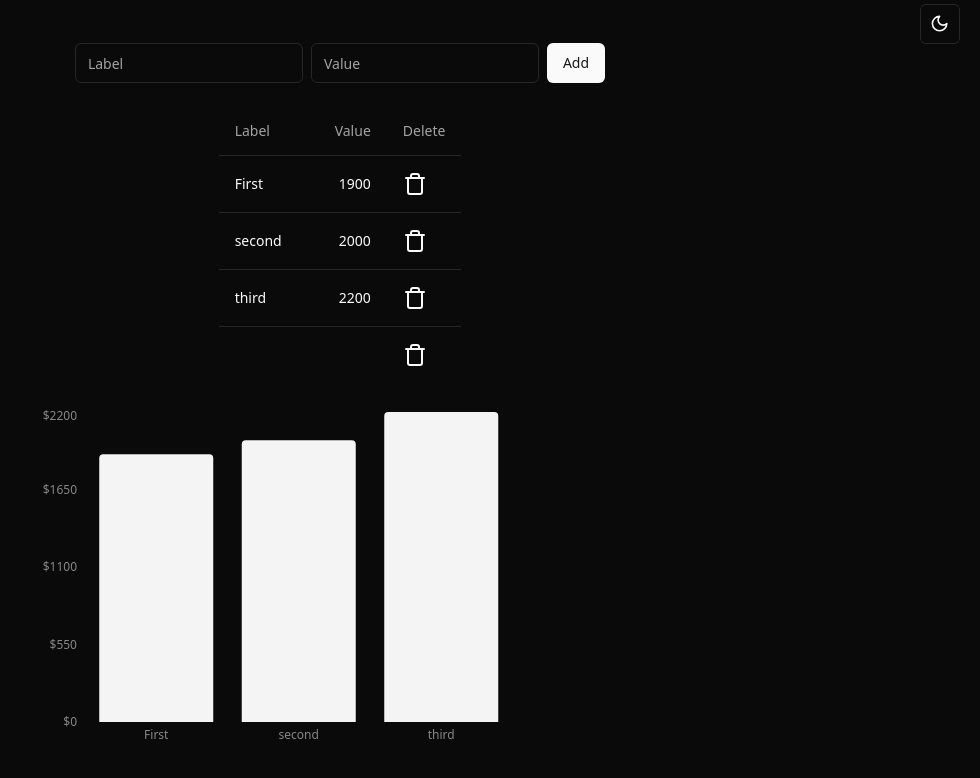
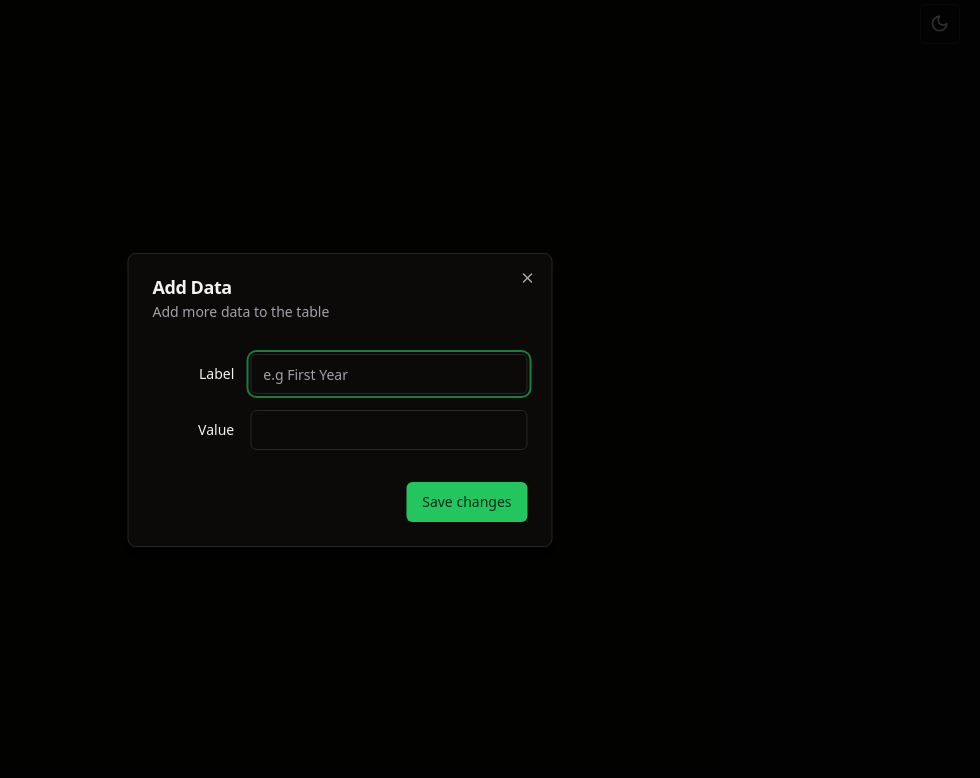
Before and after one commit to Croosh/simplycharting, a React (Vite) app: page / in a window 1280 px wide. Both pictures are taken after a click on the button "Add". Shown: the top 778 px of the page, without its empty margins (300-1280 px from the left). Built offline with nearby package versions, Linux system fonts and the light colour scheme.

Commit message:
Add Context and Divided to mini components

```diff
--- a/package.json
+++ b/package.json
@@ -10,6 +10,7 @@
     "preview": "vite preview"
   },
   "dependencies": {
+    "@radix-ui/react-dialog": "^1.0.5",
     "@radix-ui/react-dropdown-menu": "^2.0.6",
     "@radix-ui/react-label": "^2.0.2",
     "@radix-ui/react-slot": "^1.0.2",
--- /dev/null
+++ b/src/components/CreatePopup.tsx
@@ -0,0 +1,81 @@
+import { Button } from "./ui/button";
+import {
+  Dialog,
+  DialogContent,
+  DialogDescription,
+  DialogFooter,
+  DialogHeader,
+  DialogTitle,
+  DialogTrigger,
+  DialogClose,
+} from "@/components/ui/dialog";
+import { Input } from "@/components/ui/input";
+import { Label } from "@/components/ui/label";
+import { Context } from "./Dashboard";
+import { useContext, useState } from "react";
+
+function CreatePopup() {
+  const [row, setRow] = useContext<object[]>(Context);
+  const [labelValue, newLabelValue] = useState("");
+  const [value, newValue] = useState("");
+  const handleRowCreate = () => {
+    console.log(row);
+    setRow([...row, { id: Date.now(), name: labelValue, value: value }]);
+    newValue("");
+    newLabelValue("");
+  };
+
+  return (
+    <div>
+      <Dialog>
+        <DialogTrigger asChild>
+          <Button variant="outline">Add</Button>
+        </DialogTrigger>
+        <DialogContent className="sm:max-w-[425px]">
+          <DialogHeader>
+            <DialogTitle>Add Data</DialogTitle>
+            <DialogDescription>Add more data to the table</DialogDescription>
+          </DialogHeader>
+          <div className="grid gap-4 py-4">
+            <div className="grid grid-cols-4 items-center gap-4">
+              <Label htmlFor="name" className="text-right">
+                Label
+              </Label>
+              <Input
+                onChange={(e) => {
+                  newLabelValue(e.target.value);
+                }}
+                id="name"
+                value={labelValue}
+                placeholder="e.g First Year"
+                className="col-span-3"
+              />
+            </div>
+            <div className="grid grid-cols-4 items-center gap-4">
+              <Label htmlFor="username" className="text-right">
+                Value
+              </Label>
+              <Input
+                id="username"
+                value={value}
+                className="col-span-3"
+                onChange={(e) => {
+                  newValue(e.target.value);
+                }}
+              />
+            </div>
+          </div>
+          <DialogFooter>
+            <DialogClose>
+              <Button onClick={handleRowCreate} type="submit">
+                Save changes
+              </Button>
+            </DialogClose>
+          </DialogFooter>
+        </DialogContent>
+      </Dialog>
+    </div>
+  );
+}
+
+export default CreatePopup;
--- a/src/components/Dashboard.tsx
+++ b/src/components/Dashboard.tsx
@@ -1,9 +1,10 @@
-import { Button } from "./ui/button";
-import { Input } from "./ui/input";
-import { useState } from "react";
-import Chart from "./Chart";
+import { createContext, useState } from "react";
 import { ModeToggle } from "./mode-toggle";
 import DataTable from "./Table";
+import CreatePopup from "./CreatePopup";
+
+export const Context = createContext<object[]>([]);
+
 export default function Dashoard() {
   const [row, setRow] = useState<object[]>([
     {
@@ -19,45 +20,18 @@ export default function Dashoard() {
       value: 2200,
     },
   ]);
-  const [labelValue, newLabelValue] = useState("");
-  const [value, newValue] = useState("");
-  const handleRowCreate = () => {
-    console.log(row);
-    setRow([...row, { id: Date.now(), name: labelValue, value: value }]);
-    newValue("");
-    newLabelValue("");
-  };
-
-  const handleDeleteRow = (rowToDelete) => {
-    setRow(row.filter((therow) => therow !== rowToDelete));
-  };
 
   return (
-    <div className=" h-screen relative  justify-center items-center flex flex-col gap-6">
-      <div className="absolute top-1  right-5">
-        <ModeToggle />
+    <Context.Provider value={[row, setRow]}>
+      <div className=" h-screen relative  justify-center items-center flex flex-col gap-6">
+        <div className="absolute top-1  right-5">
+          <ModeToggle />
+        </div>
+        <div className="flex flex-col justify-end items-end">
+          <DataTable />
+          <CreatePopup />
+        </div>
       </div>
-      <div className="flex gap-2">
-        <Input
-          placeholder="Label"
-          value={labelValue}
-          onChange={(e) => {
-            newLabelValue(e.target.value);
-          }}
-        />
-        <Input
-          value={value}
-          placeholder="Value"
-          onChange={(e) => {
-            newValue(e.target.value);
-          }}
-        />
-        <Button onClick={handleRowCreate}>Add</Button>
-      </div>
-      <DataTable data={row} onDeleteRow={handleDeleteRow} />
-      <div className="flex w-[50%]">
-        <Chart data={row} />
-      </div>
-    </div>
+    </Context.Provider>
   );
 }
--- a/src/components/Table.tsx
+++ b/src/components/Table.tsx
@@ -6,27 +6,37 @@ import {
   TableHeader,
   TableRow,
 } from "@/components/ui/table";
-import { Trash } from "lucide-react";
+import { X } from "lucide-react";
+import { Context } from "./Dashboard";
+import { useContext } from "react";
 
-function DataTable({ data, onDeleteRow }) {
+function DataTable() {
+  const [row, setRow] = useContext<object[]>(Context);
+  const handleDeleteRow = (rowToDelete) => {
+    setRow(row.filter((therow) => therow !== rowToDelete));
+  };
   return (
     <div>
       <Table>
         <TableHeader>
           <TableRow>
             <TableHead className="w-[100px]">Label</TableHead>
-            <TableHead className="text-right">Value</TableHead>
-            <TableHead className="text-right">Delete</TableHead>
+            <TableHead className="text-center">Value</TableHead>
+            <TableHead className="w-[100px]"></TableHead>
           </TableRow>
         </TableHeader>
         <TableBody>
-          {data.map((row) => {
+          {row.map((data) => {
             return (
               <TableRow>
-                <TableCell className="font-medium">{row.name}</TableCell>
-                <TableCell className="text-right">{row.value}</TableCell>
-                <TableCell>
-                  <Trash onClick={() => onDeleteRow(row)} />
+                <TableCell className="font-medium">{data.name}</TableCell>
+                <TableCell className="  text-center">{data.value}</TableCell>
+                <TableCell className="text-right items-center flex justify-end">
+                  <X
+                    width={16}
+                    cursor={"pointer"}
+                    onClick={() => handleDeleteRow(data)}
+                  />
                 </TableCell>
               </TableRow>
             );
--- /dev/null
+++ b/src/components/ui/dialog.tsx
@@ -0,0 +1,120 @@
+import * as React from "react"
+import * as DialogPrimitive from "@radix-ui/react-dialog"
+import { X } from "lucide-react"
+
+import { cn } from "@/lib/utils"
+
+const Dialog = DialogPrimitive.Root
+
+const DialogTrigger = DialogPrimitive.Trigger
+
+const DialogPortal = DialogPrimitive.Portal
+
+const DialogClose = DialogPrimitive.Close
+
+const DialogOverlay = React.forwardRef<
+  React.ElementRef<typeof DialogPrimitive.Overlay>,
+  React.ComponentPropsWithoutRef<typeof DialogPrimitive.Overlay>
+>(({ className, ...props }, ref) => (
+  <DialogPrimitive.Overlay
+    ref={ref}
+    className={cn(
+      "fixed inset-0 z-50 bg-black/80  data-[state=open]:animate-in data-[state=closed]:animate-out data-[state=closed]:fade-out-0 data-[state=open]:fade-in-0",
+      className
+    )}
+    {...props}
+  />
+))
+DialogOverlay.displayName = DialogPrimitive.Overlay.displayName
+
+const DialogContent = React.forwardRef<
+  React.ElementRef<typeof DialogPrimitive.Content>,
+  React.ComponentPropsWithoutRef<typeof DialogPrimitive.Content>
+>(({ className, children, ...props }, ref) => (
+  <DialogPortal>
+    <DialogOverlay />
+    <DialogPrimitive.Content
+      ref={ref}
+      className={cn(
+        "fixed left-[50%] top-[50%] z-50 grid w-full max-w-lg translate-x-[-50%] translate-y-[-50%] gap-4 border bg-background p-6 shadow-lg duration-200 data-[state=open]:animate-in data-[state=closed]:animate-out data-[state=closed]:fade-out-0 data-[state=open]:fade-in-0 data-[state=closed]:zoom-out-95 data-[state=open]:zoom-in-95 data-[state=closed]:slide-out-to-left-1/2 data-[state=closed]:slide-out-to-top-[48%] data-[state=open]:slide-in-from-left-1/2 data-[state=open]:slide-in-from-top-[48%] sm:rounded-lg",
+        className
+      )}
+      {...props}
+    >
+      {children}
+      <DialogPrimitive.Close className="absolute right-4 top-4 rounded-sm opacity-70 ring-offset-background transition-opacity hover:opacity-100 focus:outline-none focus:ring-2 focus:ring-ring focus:ring-offset-2 disabled:pointer-events-none data-[state=open]:bg-accent data-[state=open]:text-muted-foreground">
+        <X className="h-4 w-4" />
+        <span className="sr-only">Close</span>
+      </DialogPrimitive.Close>
+    </DialogPrimitive.Content>
+  </DialogPortal>
+))
+DialogContent.displayName = DialogPrimitive.Content.displayName
+
+const DialogHeader = ({
+  className,
+  ...props
+}: React.HTMLAttributes<HTMLDivElement>) => (
+  <div
+    className={cn(
+      "flex flex-col space-y-1.5 text-center sm:text-left",
+      className
+    )}
+    {...props}
+  />
+)
+DialogHeader.displayName = "DialogHeader"
+
+const DialogFooter = ({
+  className,
+  ...props
+}: React.HTMLAttributes<HTMLDivElement>) => (
+  <div
+    className={cn(
+      "flex flex-col-reverse sm:flex-row sm:justify-end sm:space-x-2",
+      className
+    )}
+    {...props}
+  />
+)
+DialogFooter.displayName = "DialogFooter"
+
+const DialogTitle = React.forwardRef<
+  React.ElementRef<typeof DialogPrimitive.Title>,
+  React.ComponentPropsWithoutRef<typeof DialogPrimitive.Title>
+>(({ className, ...props }, ref) => (
+  <DialogPrimitive.Title
+    ref={ref}
+    className={cn(
+      "text-lg font-semibold leading-none tracking-tight",
+      className
+    )}
+    {...props}
+  />
+))
+DialogTitle.displayName = DialogPrimitive.Title.displayName
+
+const DialogDescription = React.forwardRef<
+  React.ElementRef<typeof DialogPrimitive.Description>,
+  React.ComponentPropsWithoutRef<typeof DialogPrimitive.Description>
+>(({ className, ...props }, ref) => (
+  <DialogPrimitive.Description
+    ref={ref}
+    className={cn("text-sm text-muted-foreground", className)}
+    {...props}
+  />
+))
+DialogDescription.displayName = DialogPrimitive.Description.displayName
+
+export {
+  Dialog,
+  DialogPortal,
+  DialogOverlay,
+  DialogClose,
+  DialogTrigger,
+  DialogContent,
+  DialogHeader,
+  DialogFooter,
+  DialogTitle,
+  DialogDescription,
+}
--- a/src/index.css
+++ b/src/index.css
@@ -5,64 +5,47 @@
 @layer base {
   :root {
     --background: 0 0% 100%;
-    --foreground: 0 0% 3.9%;
-
+    --foreground: 240 10% 3.9%;
     --card: 0 0% 100%;
-    --card-foreground: 0 0% 3.9%;
-
+    --card-foreground: 240 10% 3.9%;
     --popover: 0 0% 100%;
-    --popover-foreground: 0 0% 3.9%;
-
-    --primary: 0 0% 9%;
-    --primary-foreground: 0 0% 98%;
-
-    --secondary: 0 0% 96.1%;
-    --secondary-foreground: 0 0% 9%;
-
-    --muted: 0 0% 96.1%;
-    --muted-foreground: 0 0% 45.1%;
-
-    --accent: 0 0% 96.1%;
-    --accent-foreground: 0 0% 9%;
-
+    --popover-foreground: 240 10% 3.9%;
+    --primary: 142.1 76.2% 36.3%;
+    --primary-foreground: 355.7 100% 97.3%;
+    --secondary: 240 4.8% 95.9%;
+    --secondary-foreground: 240 5.9% 10%;
+    --muted: 240 4.8% 95.9%;
+    --muted-foreground: 240 3.8% 46.1%;
+    --accent: 240 4.8% 95.9%;
+    --accent-foreground: 240 5.9% 10%;
     --destructive: 0 84.2% 60.2%;
     --destructive-foreground: 0 0% 98%;
-
-    --border: 0 0% 89.8%;
-    --input: 0 0% 89.8%;
-    --ring: 0 0% 3.9%;
-
+    --border: 240 5.9% 90%;
+    --input: 240 5.9% 90%;
+    --ring: 142.1 76.2% 36.3%;
     --radius: 0.5rem;
   }
 
   .dark {
-    --background: 0 0% 3.9%;
-    --foreground: 0 0% 98%;
-
-    --card: 0 0% 3.9%;
-    --card-foreground: 0 0% 98%;
-
-    --popover: 0 0% 3.9%;
-    --popover-foreground: 0 0% 98%;
-
-    --primary: 0 0% 98%;
-    --primary-foreground: 0 0% 9%;
-
-    --secondary: 0 0% 14.9%;
+    --background: 20 14.3% 4.1%;
+    --foreground: 0 0% 95%;
+    --card: 24 9.8% 10%;
+    --card-foreground: 0 0% 95%;
+    --popover: 0 0% 9%;
+    --popover-foreground: 0 0% 95%;
+    --primary: 142.1 70.6% 45.3%;
+    --primary-foreground: 144.9 80.4% 10%;
+    --secondary: 240 3.7% 15.9%;
     --secondary-foreground: 0 0% 98%;
-
-    --muted: 0 0% 14.9%;
-    --muted-foreground: 0 0% 63.9%;
-
-    --accent: 0 0% 14.9%;
+    --muted: 0 0% 15%;
+    --muted-foreground: 240 5% 64.9%;
+    --accent: 12 6.5% 15.1%;
     --accent-foreground: 0 0% 98%;
-
     --destructive: 0 62.8% 30.6%;
-    --destructive-foreground: 0 0% 98%;
-
-    --border: 0 0% 14.9%;
-    --input: 0 0% 14.9%;
-    --ring: 0 0% 83.1%;
+    --destructive-foreground: 0 85.7% 97.3%;
+    --border: 240 3.7% 15.9%;
+    --input: 240 3.7% 15.9%;
+    --ring: 142.4 71.8% 29.2%;
   }
 }
 
@@ -70,6 +53,7 @@
   * {
     @apply border-border;
   }
+
   body {
     @apply bg-background text-foreground;
   }
```
Also changed, not shown: 1 other file (tests, documents, lock files or other folders).
